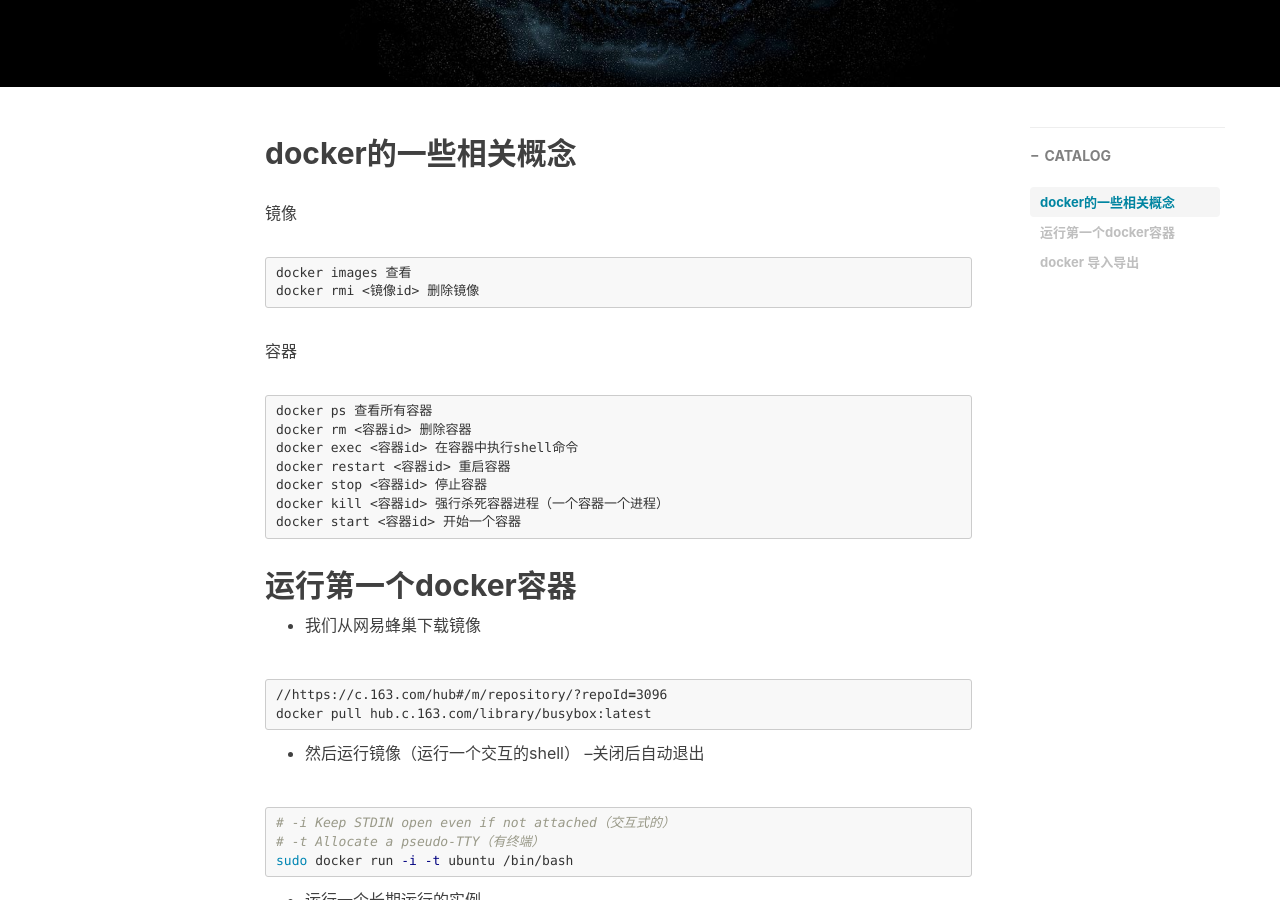
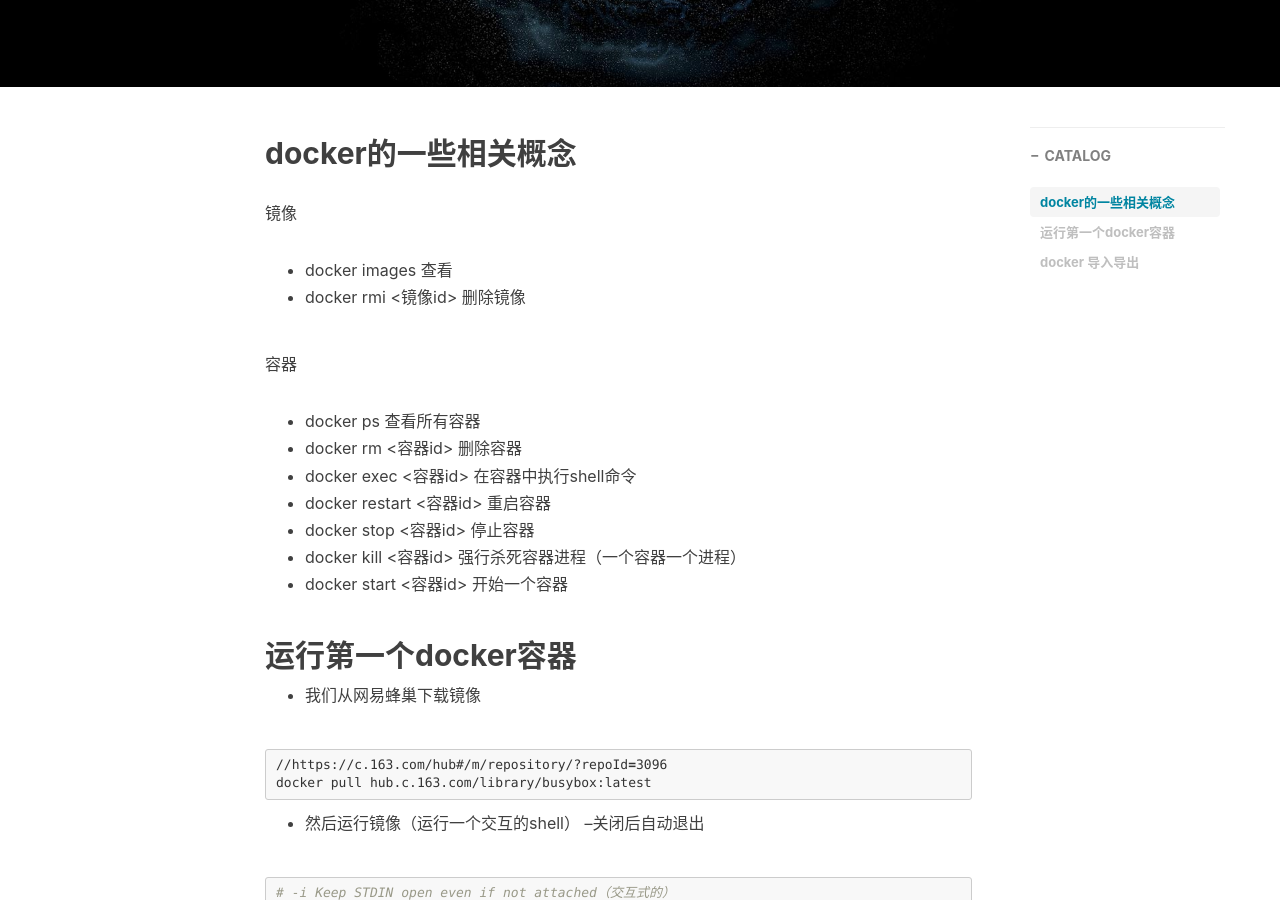
Before and after one commit to chenyingqiao/chenyingqiao.github.io, a Jekyll site: the page built from _posts/2016-12-15-docker笔记.markdown, in a window 1280 px wide and 900 px high, scrolled down 436 px. Built offline with Jekyll 4.4.1, drawn with Linux system fonts in a browser that asks for light colours; nearby versions of some CDN libraries; comment, search, counter and statistics services are not loaded.

Commit message:
修改docker入门文章

````diff
--- a/_posts/2016-12-15-docker笔记.markdown
+++ b/_posts/2016-12-15-docker笔记.markdown
@@ -13,21 +13,19 @@ tags:
 ## docker的一些相关概念
 
 镜像
-```
-docker images 查看
-docker rmi <镜像id> 删除镜像
-```
+
+* docker images 查看
+* docker rmi <镜像id> 删除镜像
 
 容器
-```
-docker ps 查看所有容器
-docker rm <容器id> 删除容器
-docker exec <容器id> 在容器中执行shell命令
-docker restart <容器id> 重启容器
-docker stop <容器id> 停止容器
-docker kill <容器id> 强行杀死容器进程（一个容器一个进程）
-docker start <容器id> 开始一个容器
-```
+
+* docker ps 查看所有容器
+* docker rm <容器id> 删除容器
+* docker exec <容器id> 在容器中执行shell命令
+* docker restart <容器id> 重启容器
+* docker stop <容器id> 停止容器
+* docker kill <容器id> 强行杀死容器进程（一个容器一个进程）
+* docker start <容器id> 开始一个容器
 
 
 
````
